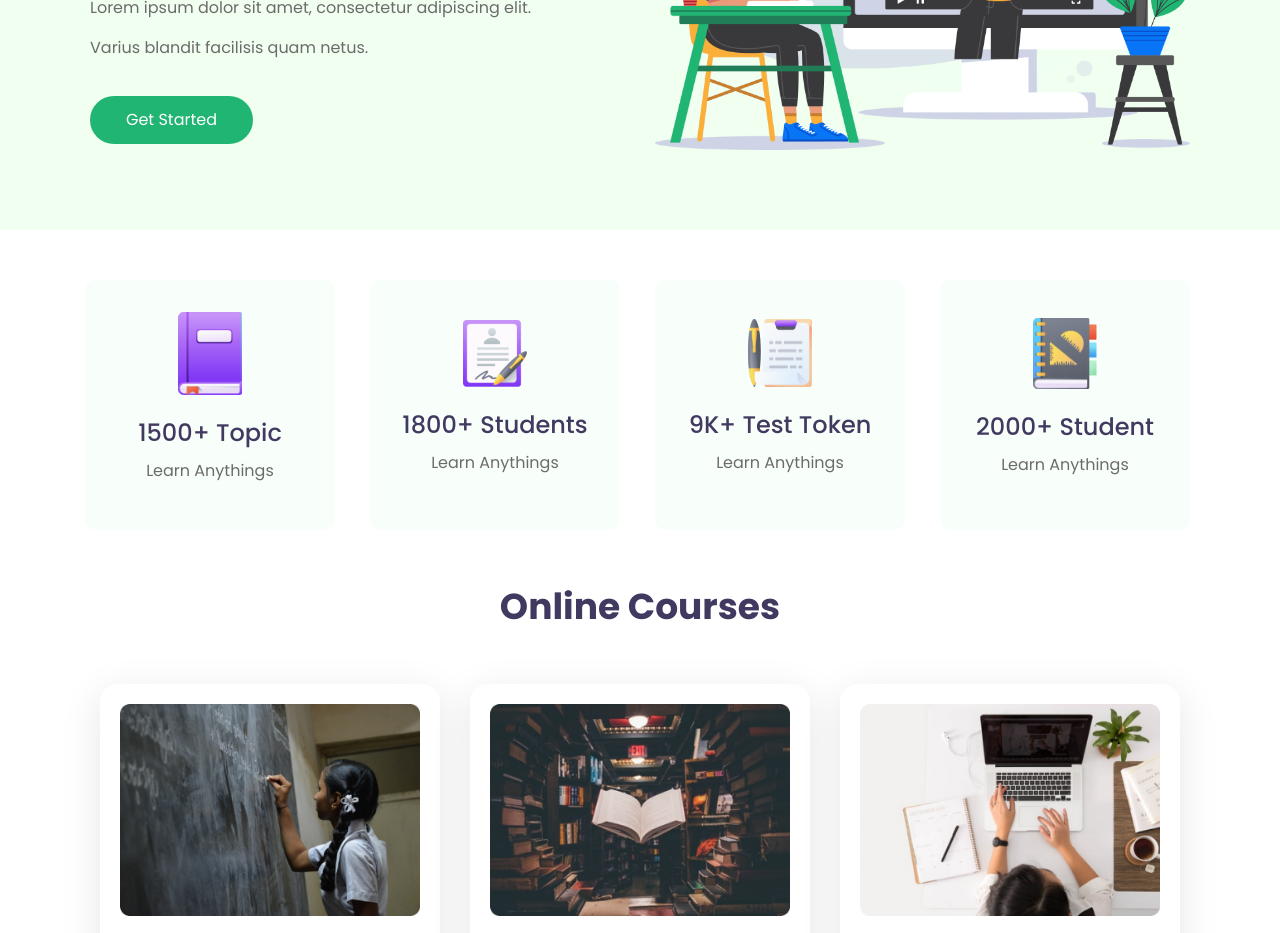
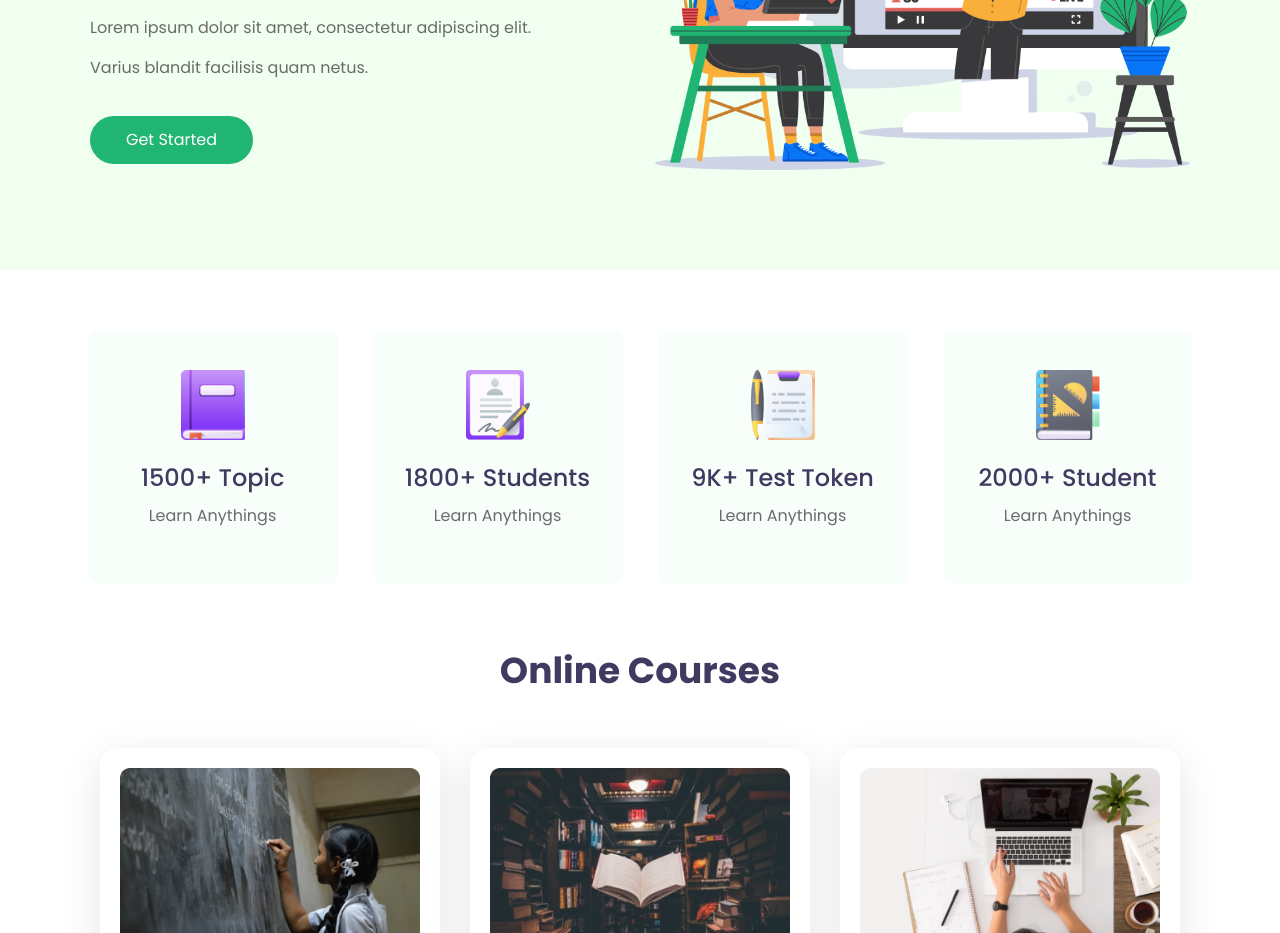
Before and after one commit to moshiurshimul/ESchool, a plain HTML site: page index.html in a window 1280 px wide. Shown: the part 365-1298 px from the top of the page. Drawn offline with nearby package versions, Linux system fonts and the light colour scheme.

Commit message:
optimization

```diff
--- a/index.html
+++ b/index.html
@@ -4,6 +4,10 @@
     <meta charset="UTF-8">
     <meta name="viewport" content="width=device-width, initial-scale=1.0">
     <title>E School</title>
+
+    <!-- Favicon -->
+
+    <link rel="shortcut icon" href="images/favicon.png" type="image/x-icon">
 
     <!-- Bootstrap -->
 
@@ -32,7 +36,7 @@
             <div class="collapse navbar-collapse justify-content-end" id="navbarNavAltMarkup">
                 <div class="navbar-nav">
                     <a class="nav-item nav-link active" href="#">Books<span class="sr-only">(current)</span></a>
-                    <a class="nav-item nav-link" href="#">Courses</a>
+                    <a class="nav-item nav-link" href="#course">Courses</a>
                     <a class="nav-item nav-link" href="#">Others</a>
                     <a class="nav-item nav-link" href="#">Blog</a>
                     <span><button class="nav-button"><a href="#">Sign in</a></button></span>
@@ -63,37 +67,37 @@
     <!-- Website Features Section -->
     <section class="website-features">
         <div class="container">
-            <div class="row">
-                <div class="col-md-3">
-                    <div class="website-feature-item d-flex justify-content-center align-items-center">
+            <div class="row d-flex justify-content-center">
+                <div class="col-md-3 d-flex justify-content-center align-items-center">
                         <div>
+                            <div class="website-feature-item">
                                 <img src="images/ICON/book.png" alt="">
                                 <h4>1500+ Topic</h4>
                                 <p>Learn Anythings</p>
                             </div>
                         </div>
                 </div>
-                <div class="col-md-3">
-                    <div class="website-feature-item d-flex justify-content-center align-items-center">
+                <div class="col-md-3  d-flex justify-content-center align-items-center">
                     <div>
+                        <div class="website-feature-item">
                             <img src="images/ICON/Student.png" alt="">
                             <h4>1800+ Students</h4>
                             <p>Learn Anythings</p>
                         </div>
                     </div>
                 </div>
-                <div class="col-md-3">
-                    <div class="website-feature-item d-flex justify-content-center align-items-center">
+                <div class="col-md-3 d-flex justify-content-center align-items-center">
                     <div>
+                        <div class="website-feature-item">
                             <img src="images/ICON/Test.png" alt="">
                             <h4>9K+ Test Token</h4>
                             <p>Learn Anythings</p>
                         </div>
                     </div>
                 </div>
-                <div class="col-md-3">
-                    <div class="website-feature-item d-flex justify-content-center align-items-center">
+                <div class="col-md-3 d-flex justify-content-center align-items-center">
                     <div>
+                        <div class="website-feature-item">
                             <img src="images/ICON/Students.png" alt="">
                             <h4>2000+ Student</h4>
                             <p>Learn Anythings</p>
@@ -213,7 +217,7 @@
     </section>
 
     <footer>
-        <small>Copyright © 2020 E-School</small>
+        <small>Copyright © 2020 E-School. All Rights Reserved.</small>
     </footer>
 
     <!-- All Scripts -->
--- a/style.css
+++ b/style.css
@@ -45,6 +45,17 @@ button a:hover {
 .navbar {
     padding: 1rem 0;
 }
+
+@media screen and (max-width: 990px) {
+    .navbar-nav {
+        margin-left: 30px;
+    }
+    .nav-button {
+    margin-left: -10px;
+    }
+}
+
+
 .navbar-brand img {
     width: 200px;
 }
@@ -72,6 +83,7 @@ button a:hover {
 }
 .website-banner img {
     width: 100%;
+    margin: 20px 0;
 }
 
 .p-color {
@@ -102,10 +114,11 @@ button a:hover {
 
 .website-feature-item {
     width: 250px;
-    height: 250px;
     background-color: #F8FFFB;
     text-align: center;
     border-radius: 10px;
+    padding: 40px 0;
+    margin: 10px;
 }
 .website-feature-item:hover {
     background: #FFFFFF;
@@ -114,6 +127,7 @@ button a:hover {
 
 .website-feature-item img {
     width: 64px;
+    height: 70px;
     margin-bottom: 20px;
 }
 
@@ -192,7 +206,14 @@ button a:hover {
 
 .testimonial-section p {
     color: #000;
+    padding: 10px;
 }
+
+@media screen and (max-width: 992px) {
+    .testimonial-section p {
+        text-align: center;
+    }
+ }
 
 .testimonial-card {
     border: none;
@@ -209,6 +230,16 @@ button a:hover {
 .footer-section {
     padding: 100px 0 50px 0;
 }
+
+@media screen and (max-width: 640px) {
+    .footer-section {
+        text-align: center;
+    }
+
+}
+
+
+
 
 .footer-menu p {
     color: white;
```
Also changed, not shown: images/favicon.png (added). Lines whose indentation alone changed are shown as unchanged.
